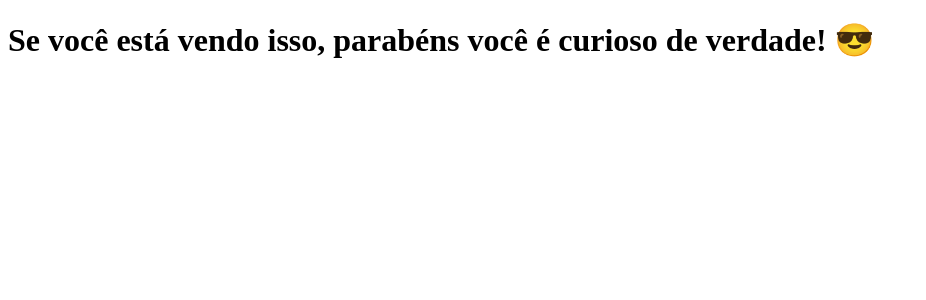
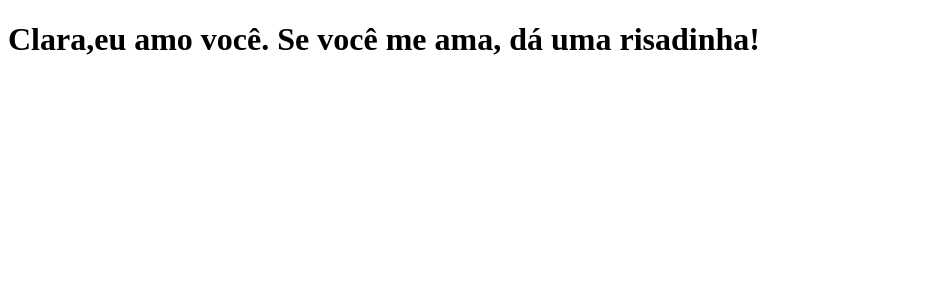
Before and after one commit to Joao-Dyonisio/clone-tabnews, a Next.js app: page / in a window 1280 px wide. Shown: the top 300 px of the page, without its empty margins (0-926 px from the left). Built offline with nearby package versions, Linux system fonts and the light colour scheme.

Commit message:
Mensagem desafio

```diff
--- a/pages/index.js
+++ b/pages/index.js
@@ -1,5 +1,5 @@
 function Home() {
-    return <h1>Se você está vendo isso, parabéns você é curioso de verdade! 😎</h1>
+    return <h1>Clara,eu amo você. Se você me ama, dá uma risadinha!</h1>
 }
 
 export default Home;
```
